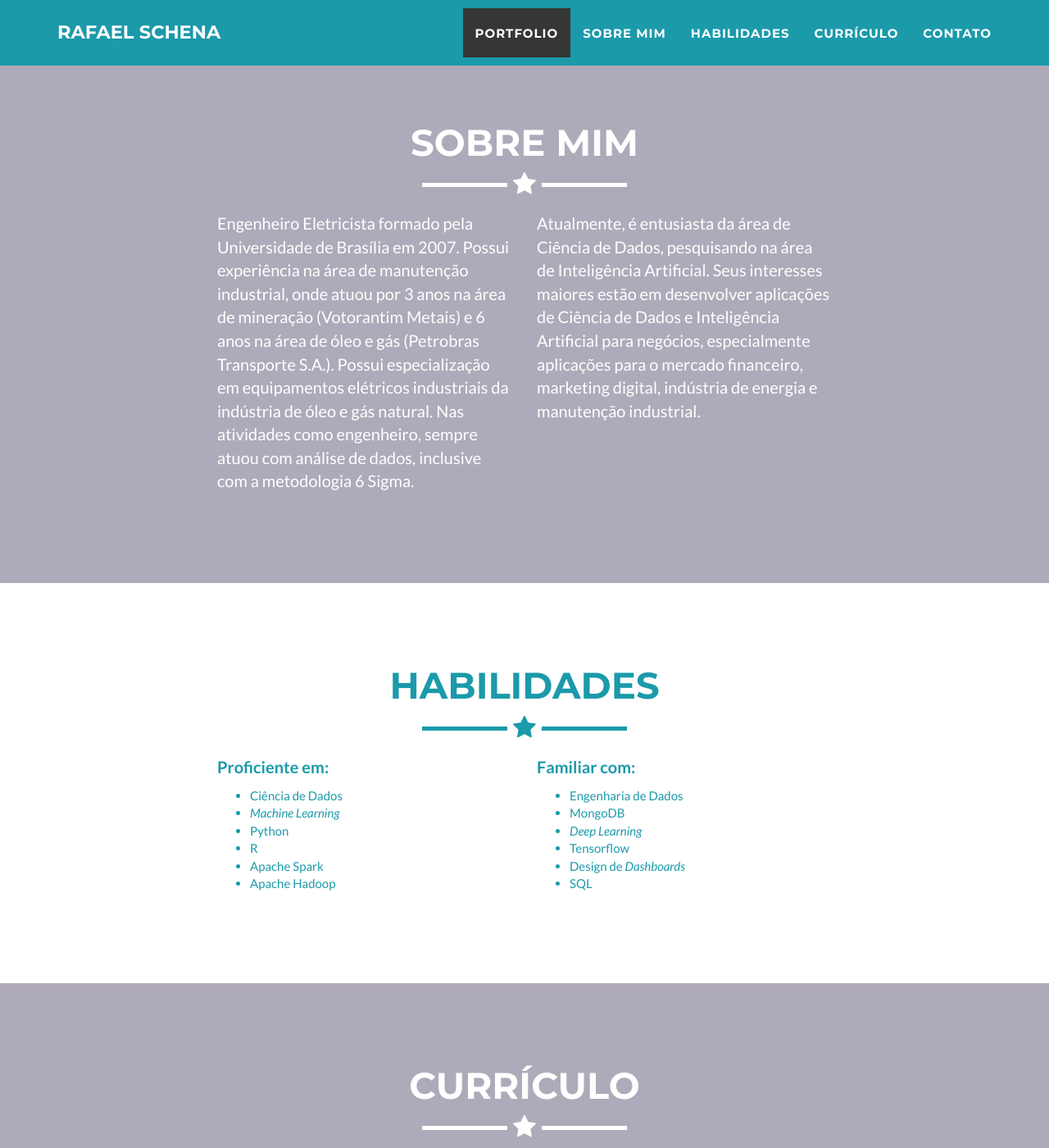
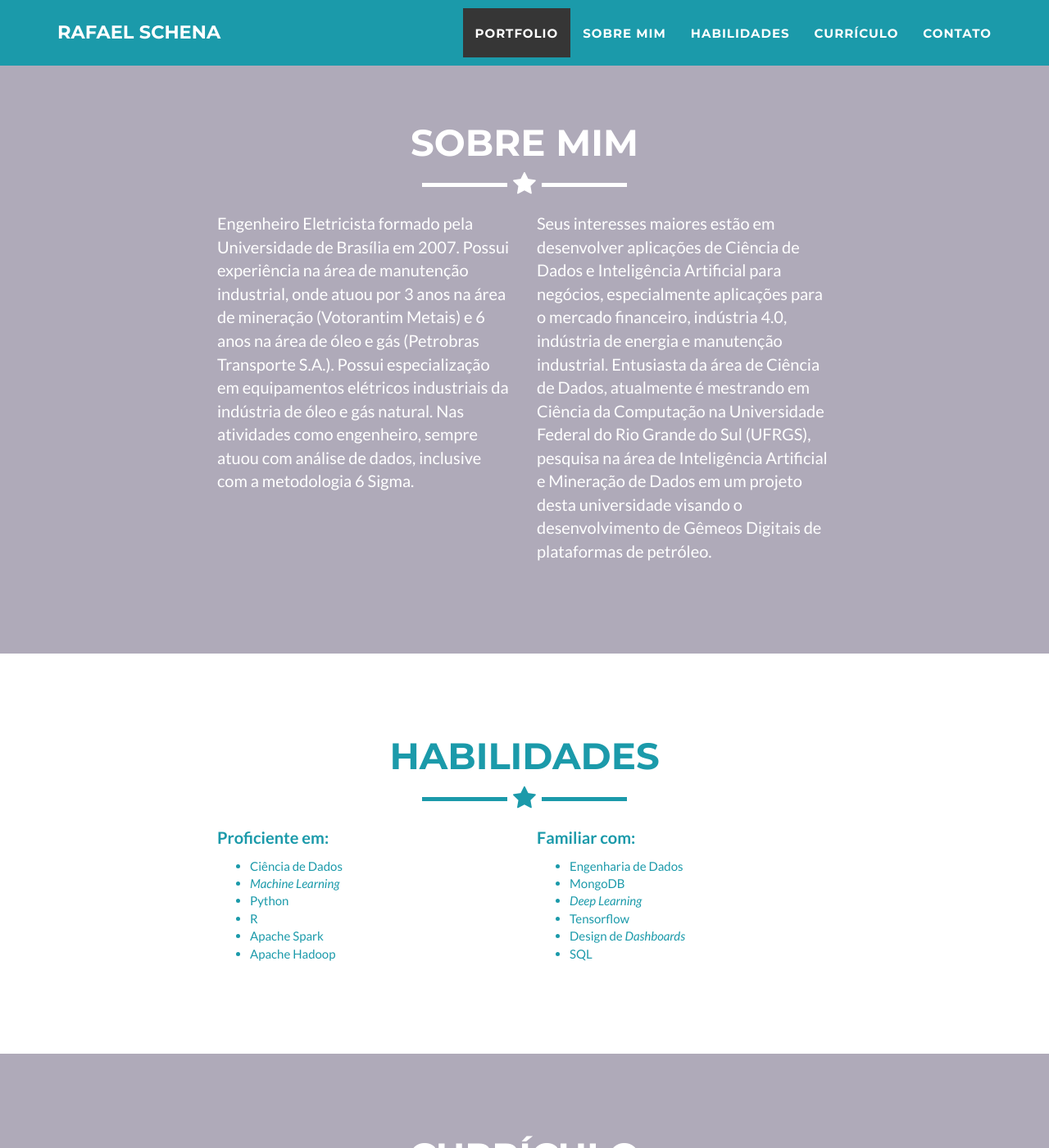
Before and after one commit to rafaelschena/rafaelschena.github.io, a Jekyll site: the page built from _posts/2021-03-04-projeto-3.markdown, in a window 1280 px wide and 1400 px high, scrolled down 1954 px. Shown: the whole window at 82% size. Built offline with Jekyll 4.4.1, drawn with Linux system fonts in a browser that asks for light colours; some of the changed text lies outside the part shown.

Commit message:
Acrescenta projeto 3 da FCD (Satisfação clientes Santander), acrescenta informações do mestrado acadêmico

```diff
--- a/_config.yml
+++ b/_config.yml
@@ -4,7 +4,7 @@
 url: https://github.com/jeromelachaud/freelancer-theme
 description: "Engenheiro Eletricista. Cientista de Dados."
 keywords: "engineer, data scientist, engenheiro, cientista de dados, inteligência artificial"
-skills: "Engenheiro Eletricista. Cientista de Dados."
+skills: "Engenheiro Eletricista. Cientista de Dados. Mestrando em Ciência da Computação"
 meta_author: Schena Rafael
 phone: +55(38)99175-8891
 
@@ -34,7 +34,7 @@
 # About settings
 about:
   text-1: "Engenheiro Eletricista formado pela Universidade de Brasília em 2007. Possui experiência na área de manutenção industrial, onde atuou por 3 anos na área de mineração (Votorantim Metais) e 6 anos na área de óleo e gás (Petrobras Transporte S.A.). Possui especialização em equipamentos elétricos industriais da indústria de óleo e gás natural. Nas atividades como engenheiro, sempre atuou com análise de dados, inclusive com a metodologia 6 Sigma."
-  text-2: "Atualmente, é entusiasta da área de Ciência de Dados, pesquisando na área de Inteligência Artificial. Seus interesses maiores estão em desenvolver aplicações de Ciência de Dados e Inteligência Artificial para negócios, especialmente aplicações para o mercado financeiro, marketing digital, indústria de energia e manutenção industrial."
+  text-2: "Seus interesses maiores estão em desenvolver aplicações de Ciência de Dados e Inteligência Artificial para negócios, especialmente aplicações para o mercado financeiro, indústria 4.0, indústria de energia e manutenção industrial. Entusiasta da área de Ciência de Dados, atualmente é mestrando em Ciência da Computação na Universidade Federal do Rio Grande do Sul (UFRGS), pesquisa na área de Inteligência Artificial e Mineração de Dados em um projeto desta universidade visando o desenvolvimento de Gêmeos Digitais de plataformas de petróleo."
 
 # Habilidades settings
 habilidades:
@@ -61,6 +61,8 @@
 curriculo:
   text-1: <b>Formação</b><br />
             <ul>
+            <li>Mestrado em Ciência da Computação - Universidade Federal do Rio Grande do Sul (UFRGS) -
+            (2021- presente)</li><br />
             <li>Pós-graduação em Equipamentos Elétricos Aplicados à Indústria de Petróleo e Gás Natural -
             (2012-2013)</li><br />
             <li>Engenheiro Eletricista - Universidade de Brasília (UnB) - (2003-2007)</li></ul><br />
--- /dev/null
+++ b/_posts/2021-03-04-projeto-3.markdown
@@ -0,0 +1,13 @@
+---
+layout: default
+modal-id: 2
+date: 2020-12-04
+img: projeto3.png
+alt: image-alt
+project-date: March 2021
+category: Projeto
+description: Neste projeto, serão utilizados dados fornecidos pelo Banco Santander para previsão do nível de satisfação do cliente no início do relacionamento dele com a instituição. Isso permitiria que o Santander adotasse medidas proativas para melhorar a felicidade de um cliente antes que seja tarde demais. O objetivo é prever a satisfação do cliente com base nos dados fornecidos e a acurácia do modelo deve ser de, pelo menos, 70%.
+
+page: https://github.com/rafaelschena/satisfacao_clientes_santander
+report: https://github.com/rafaelschena/satisfacao_clientes_santander#prevendo-o-n%C3%ADvel-de-satisfa%C3%A7%C3%A3o-dos-clientes-do-santander
+---
```
Also changed, not shown: img/portfolio/projeto3.png (added).
